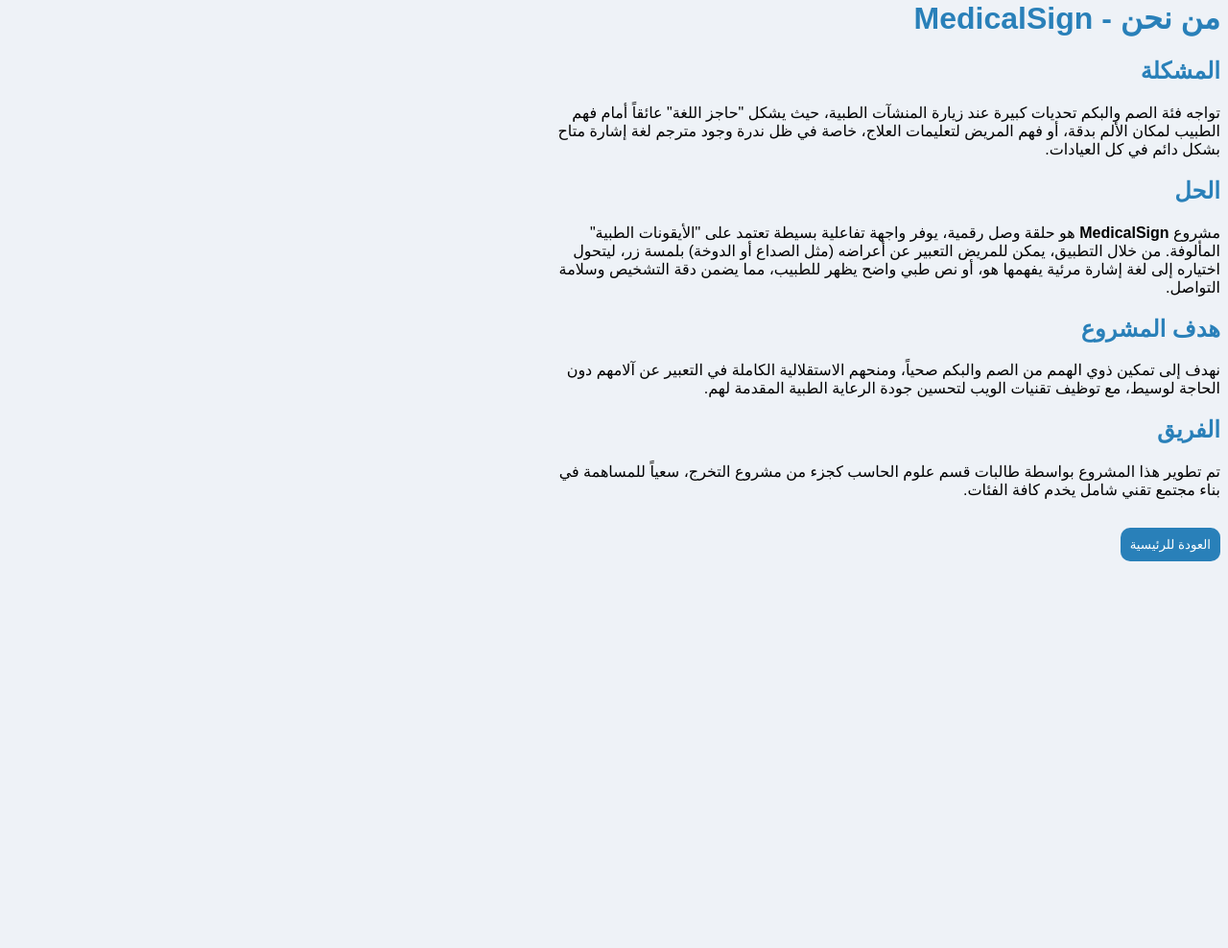
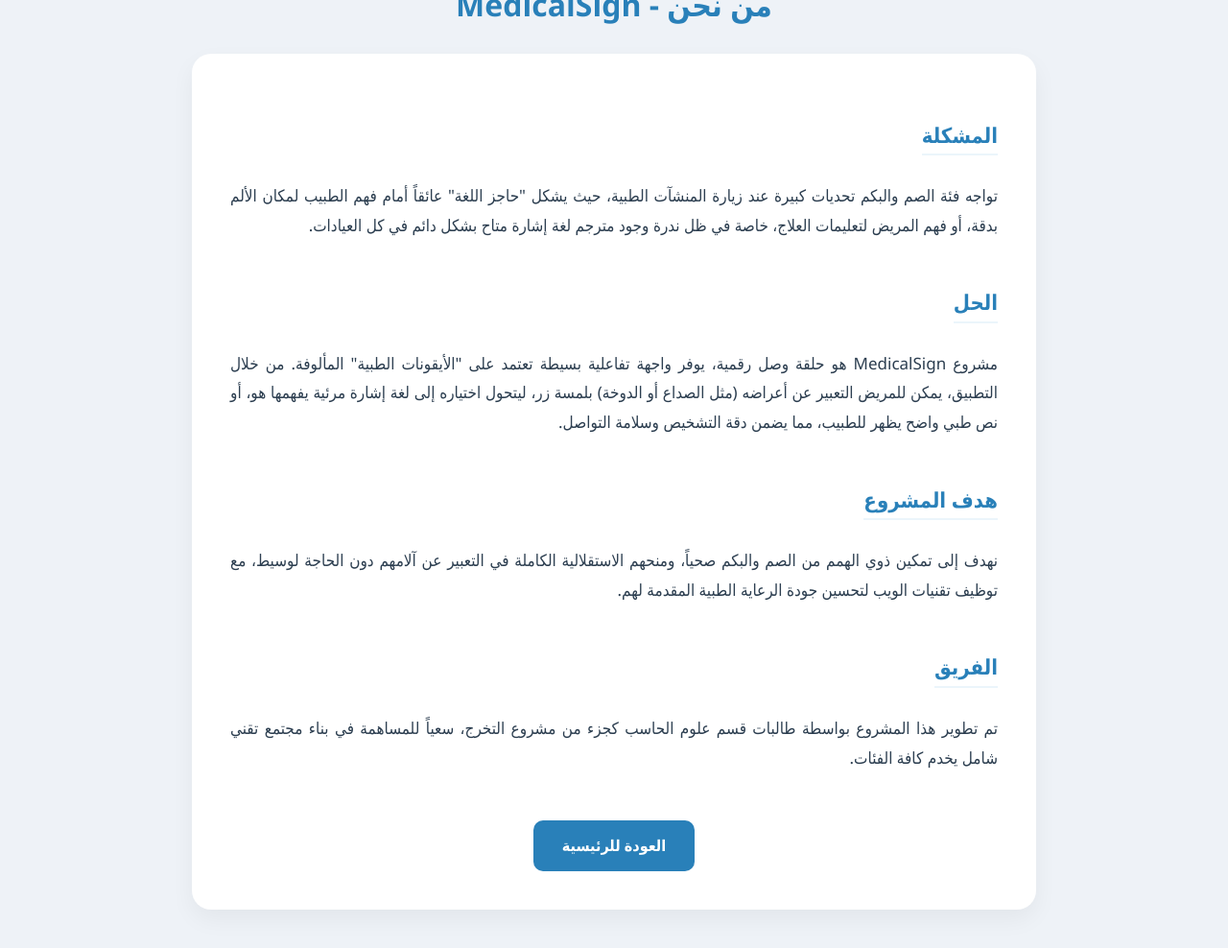
Before and after one commit to 446955897-tech/Medicalsign, a PHP site: page /about.html in a window 1280 px wide. Shown: the part 183-1171 px from the top of the page at 96% size. Before the commit the page ends 768 px from the top, so only its background shows below. Run offline with PHP 8.4, Linux system fonts and the light colour scheme.

Commit message:
update design(home)

```diff
--- a/about.html
+++ b/about.html
@@ -4,36 +4,125 @@
     <meta charset="UTF-8">
     <meta name="viewport" content="width=device-width, initial-scale=1.0">
     <title>من نحن - MedicalSign</title>
-    <link rel="stylesheet" href="style.css">
+    <style>
+        body {
+            background-color: #eef2f7; /* نفس خلفية الرئيسية */
+            font-family: 'Segoe UI', Tahoma, Geneva, Verdana, sans-serif;
+            display: flex;
+            flex-direction: column;
+            align-items: center;
+            padding: 40px 20px;
+            margin: 0;
+            direction: rtl;
+        }
+
+        /* تنسيق اللوقو بالمنتصف */
+        .logo-container {
+            margin-bottom: 20px;
+            text-align: center;
+        }
+
+        .logo-container img {
+            width: 180px; /* حجم مناسب لصفحة فرعية */
+            height: auto;
+        }
+
+        /* عنوان "من نحن" خارج البوكس كما طلبتِ */
+        .page-title {
+            color: #2980b9;
+            font-size: 32px;
+            font-weight: bold;
+            margin-bottom: 30px;
+            text-align: center;
+        }
+
+        /* البوكس الأبيض المرتب */
+        .about-box {
+            background-color: #ffffff;
+            padding: 40px;
+            border-radius: 20px;
+            box-shadow: 0 10px 25px rgba(0,0,0,0.05);
+            max-width: 800px;
+            width: 100%;
+            line-height: 1.8;
+        }
+
+        /* تنسيق العناوين الجانبية (المشكلة، الحل، الخ) */
+        .section-title {
+            color: #2980b9;
+            font-size: 22px;
+            font-weight: bold;
+            margin-top: 25px;
+            margin-bottom: 10px;
+            border-bottom: 2px solid #ebf5fb;
+            display: inline-block;
+        }
+
+        p {
+            color: #2c3e50;
+            font-size: 17px;
+            margin-bottom: 20px;
+            text-align: justify; /* لجعل النص مرتباً من الطرفين */
+        }
+
+        /* زر العودة للرئيسية */
+        .back-btn {
+            display: inline-block;
+            margin-top: 30px;
+            padding: 12px 30px;
+            background-color: #2980b9;
+            color: white;
+            text-decoration: none;
+            border-radius: 10px;
+            font-weight: bold;
+            transition: 0.3s;
+        }
+
+        .back-btn:hover {
+            background-color: #1a5276;
+            transform: translateY(-2px);
+        }
+    </style>
 </head>
 <body>
 
-    <header>
-        <div class="logo-area">
-            <img src="logo.jpeg" alt="Medicalsign Logo" class="logo">
-        </div>
-    </header>
+    <!-- اللوقو في الأعلى -->
+    <div class="logo-container">
+        <a href="index.html">
+            <img src="images/logo.png" alt="MedicalSign">
+        </a>
+    </div>
 
-    <main class="content" style="max-width: 700px;">
-        <h1>من نحن - MedicalSign</h1>
+    <!-- العنوان خارج البوكس -->
+    <div class="page-title">من نحن - MedicalSign</div>
 
-        <div class="about-section" style="text-align: right;">
-            <h2 style="color: #2980b9;">المشكلة</h2>
-            <p>تواجه فئة الصم والبكم تحديات كبيرة عند زيارة المنشآت الطبية، حيث يشكل "حاجز اللغة" عائقاً أمام فهم الطبيب لمكان الألم بدقة، أو فهم المريض لتعليمات العلاج، خاصة في ظل ندرة وجود مترجم لغة إشارة متاح بشكل دائم في كل العيادات.</p>
+    <!-- البوكس الأبيض المحتوي على الكلام -->
+    <main class="about-box">
 
-            <h2 style="color: #2980b9;">الحل</h2>
-            <p>مشروع <strong>MedicalSign</strong> هو حلقة وصل رقمية، يوفر واجهة تفاعلية بسيطة تعتمد على "الأيقونات الطبية" المألوفة. من خلال التطبيق، يمكن للمريض التعبير عن أعراضه (مثل الصداع أو الدوخة) بلمسة زر، ليتحول اختياره إلى لغة إشارة مرئية يفهمها هو، أو نص طبي واضح يظهر للطبيب، مما يضمن دقة التشخيص وسلامة التواصل.</p>
+        <div class="section-title">المشكلة</div>
+        <p>
+            تواجه فئة الصم والبكم تحديات كبيرة عند زيارة المنشآت الطبية، حيث يشكل "حاجز اللغة" عائقاً أمام فهم الطبيب لمكان الألم بدقة، أو فهم المريض لتعليمات العلاج، خاصة في ظل ندرة وجود مترجم لغة إشارة متاح بشكل دائم في كل العيادات.
+        </p>
 
-            <h2 style="color: #2980b9;">هدف المشروع</h2>
-            <p>نهدف إلى تمكين ذوي الهمم من الصم والبكم صحياً، ومنحهم الاستقلالية الكاملة في التعبير عن آلامهم دون الحاجة لوسيط، مع توظيف تقنيات الويب لتحسين جودة الرعاية الطبية المقدمة لهم.</p>
+        <div class="section-title">الحل</div>
+        <p>
+            مشروع MedicalSign هو حلقة وصل رقمية، يوفر واجهة تفاعلية بسيطة تعتمد على "الأيقونات الطبية" المألوفة. من خلال التطبيق، يمكن للمريض التعبير عن أعراضه (مثل الصداع أو الدوخة) بلمسة زر، ليتحول اختياره إلى لغة إشارة مرئية يفهمها هو، أو نص طبي واضح يظهر للطبيب، مما يضمن دقة التشخيص وسلامة التواصل.
+        </p>
 
-            <h2 style="color: #2980b9;">الفريق</h2>
-            <p>تم تطوير هذا المشروع بواسطة طالبات قسم علوم الحاسب كجزء من مشروع التخرج، سعياً للمساهمة في بناء مجتمع تقني شامل يخدم كافة الفئات.</p>
+        <div class="section-title">هدف المشروع</div>
+        <p>
+            نهدف إلى تمكين ذوي الهمم من الصم والبكم صحياً، ومنحهم الاستقلالية الكاملة في التعبير عن آلامهم دون الحاجة لوسيط، مع توظيف تقنيات الويب لتحسين جودة الرعاية الطبية المقدمة لهم.
+        </p>
+
+        <div class="section-title">الفريق</div>
+        <p>
+            تم تطوير هذا المشروع بواسطة طالبات قسم علوم الحاسب كجزء من مشروع التخرج، سعياً للمساهمة في بناء مجتمع تقني شامل يخدم كافة الفئات.
+        </p>
+
+        <div style="text-align: center;">
+            <a href="index.html" class="back-btn">العودة للرئيسية</a>
         </div>
 
-        <div class="buttons" style="margin-top: 30px;">
-            <button class="btn login" onclick="location.href='index.html'">العودة للرئيسية</button>
-        </div>
     </main>
 
 </body>
```
Also changed, not shown: CSS/style.css (+40 -44 lines), index.html (+108 -27 lines).
